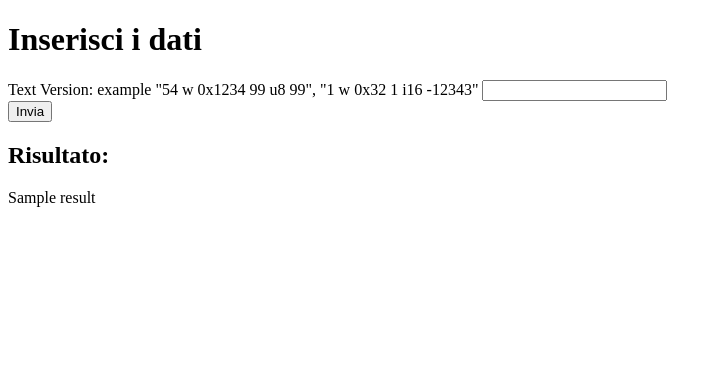
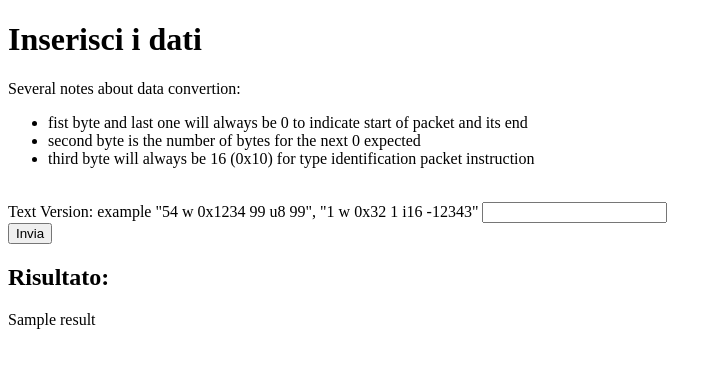
Before and after one commit to M3ne/WebCOBsFramer, a FastAPI app: template templates/form.html in a window 1280 px wide. Shown: the top 368 px of the page, without its empty margins (0-722 px from the left). Run offline with FastAPI, Linux system fonts and the light colour scheme; the template is opened without the code that fills it: most values are stand-ins (such as "Sample title", 1, 10 or a date in 2020).

Commit message:
add KISS header 0 0x10 and footer 0

```diff
--- a/main.py
+++ b/main.py
@@ -77,42 +77,42 @@ def convertDataStrToBytes(dataStr:str, dataTypeStr:str):
         if dataInt != 0 or dataInt != 1:
             return arr
         else:
-            arr += dataInt.to_bytes(1, byteorder='big')
+            arr += dataInt.to_bytes(1, byteorder='little')
     elif dataTypeStr == 'i8':
-        value = dataInt.to_bytes(1, byteorder='big',  signed=True )
+        value = dataInt.to_bytes(1, byteorder='little',  signed=True )
         arr += value
     elif dataTypeStr == 'u8':
         if dataInt < 0:
             return arr
         else:
-            value = dataInt.to_bytes(1, byteorder='big')
+            value = dataInt.to_bytes(1, byteorder='little')
             arr += value
     elif dataTypeStr == 'i16':
-        value = dataInt.to_bytes(2, byteorder='big',  signed=True )
+        value = dataInt.to_bytes(2, byteorder='little',  signed=True )
         arr += value
     elif dataTypeStr == 'u16':
         if dataInt < 0:
             return arr
         else:
-            value = dataInt.to_bytes(2, byteorder='big')
+            value = dataInt.to_bytes(2, byteorder='little')
             arr += value
     elif dataTypeStr == 'i32':
-        value = dataInt.to_bytes(4, byteorder='big',  signed=True )
+        value = dataInt.to_bytes(4, byteorder='little',  signed=True )
         arr += value
     elif dataTypeStr == 'u32':
         if dataInt < 0:
             return arr
         else:
-            value = dataInt.to_bytes(4, byteorder='big')
+            value = dataInt.to_bytes(4, byteorder='little')
             arr += value
     elif dataTypeStr == 'i64':
-        value = dataInt.to_bytes(8, byteorder='big',  signed=True )
+        value = dataInt.to_bytes(8, byteorder='little',  signed=True )
         arr += value
     elif dataTypeStr == 'u64': # u64
         if dataInt < 0:
             return arr
         else:
-            value = dataInt.to_bytes(8, byteorder='big')
+            value = dataInt.to_bytes(8, byteorder='little')
             arr += value
 
 
@@ -152,22 +152,23 @@ async def process_form(
 
 
     data_array = bytearray(b'')
-    data_array += nodeID.to_bytes(1, byteorder='big')
-    data_array += commandInt.to_bytes(1, byteorder='big')
-    data_array += index.to_bytes(2, byteorder='big')
-    data_array += subIndex.to_bytes(1, byteorder='big')
-    data_array += dataTypeInt.to_bytes(1, byteorder='big')
+    data_array += 0x10.to_bytes(1, byteorder='little')
+    data_array += nodeID.to_bytes(1, byteorder='little')
+    data_array += commandInt.to_bytes(1, byteorder='little')
+    data_array += index.to_bytes(2, byteorder='little')
+    data_array += subIndex.to_bytes(1, byteorder='little')
+    data_array += dataTypeInt.to_bytes(1, byteorder='little')
     data_array += payloadArr
 
     # Calculate CRC16
     crc = crc16_func(data_array)
-    crc_bytes = crc.to_bytes(2, byteorder='big')
+    crc_bytes = crc.to_bytes(2, byteorder='little')
 
     # Final frame = data + CRC
     frame = data_array + crc_bytes
 
     # Encode using COBS
-    encoded = cobs.encode(frame)
+    encoded  = 0x0.to_bytes(1, byteorder='little') + cobs.encode(frame) + 0x0.to_bytes(1, byteorder='little')
 
     result_list = [f"0x{b:02X}" for b in encoded]
     result = f"Ricevuto: [{', '.join(result_list)}]"
--- a/templates/form.html
+++ b/templates/form.html
@@ -3,6 +3,14 @@
 <head><title>Form CRC</title></head>
 <body>
   <h1>Inserisci i dati</h1>
+  <p>Several notes about data convertion: </br>
+    <ul>
+      <li>fist byte and last one will always be 0 to indicate start of packet and its end</li>
+      <li>second byte is the number of bytes for the next 0 expected</li>
+      <li>third byte will always be 16 (0x10) for type identification packet instruction</li>
+    </ul>
+  </p>
+  </br>
   <form method="post" action="/process">
     <label>Text Version: example "54 w 0x1234 99 u8 99", "1 w 0x32 1 i16 -12343"</label>
     <input type="text" name="commandTxt" required><br>
```
